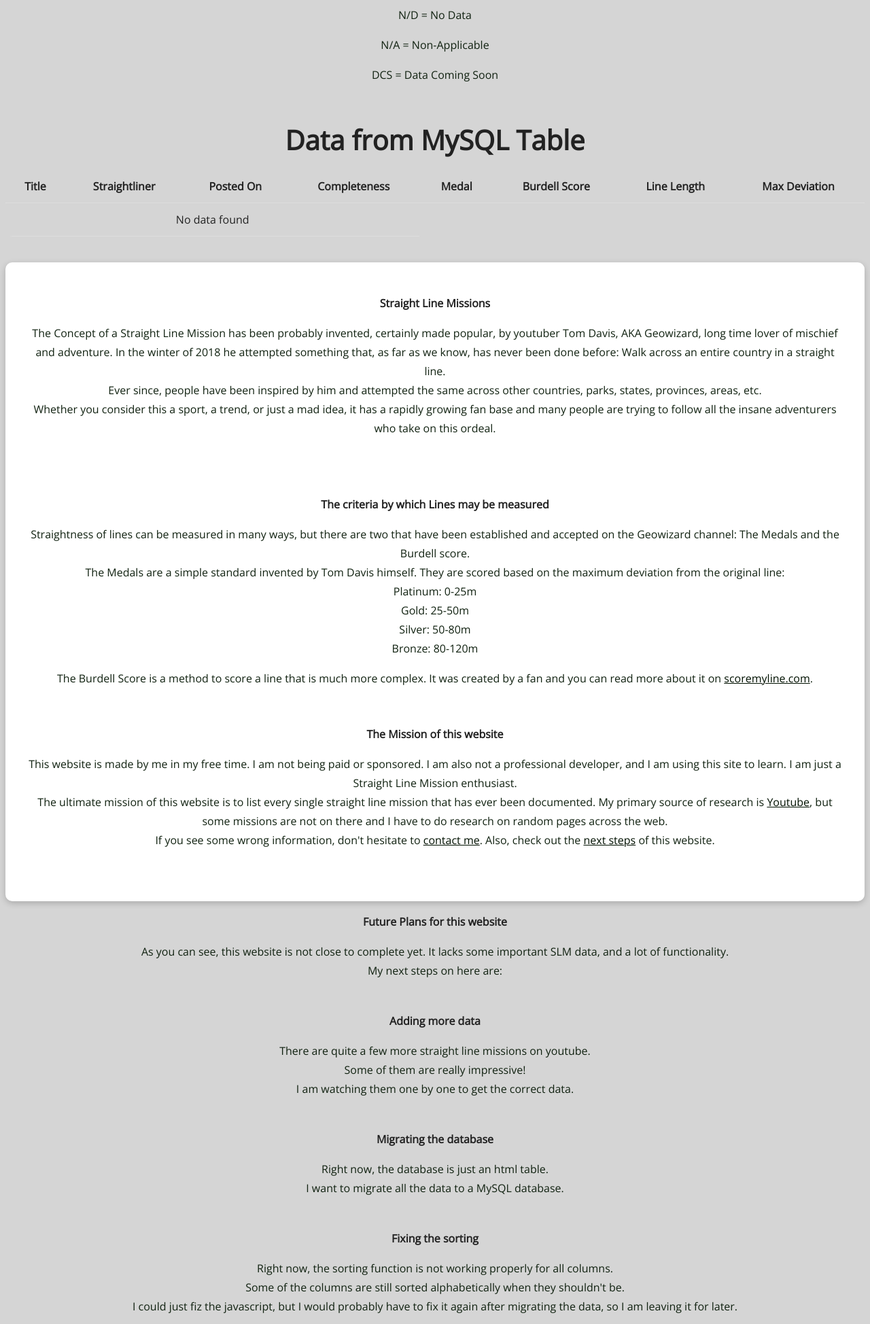
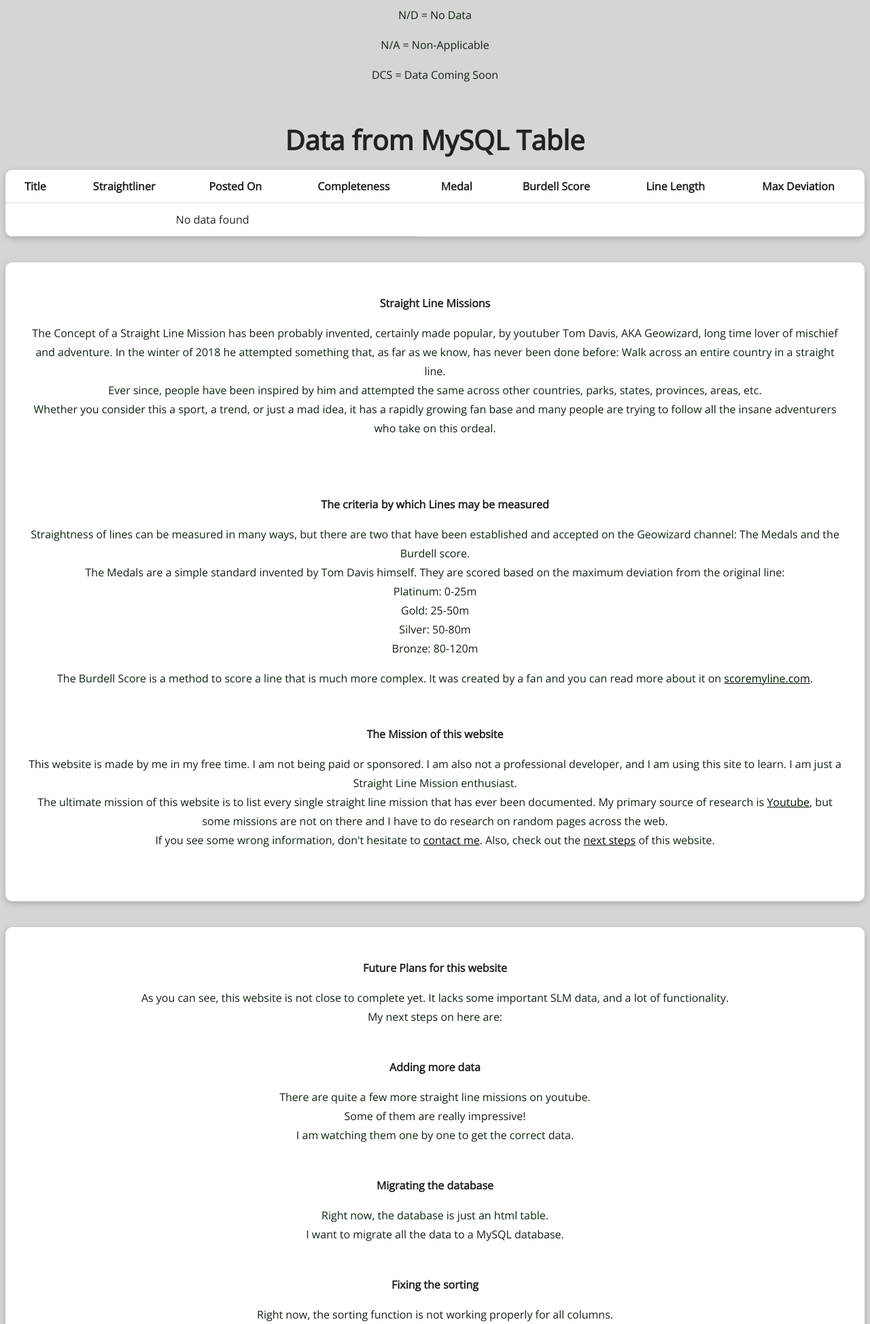
Before and after one commit to SamKry/straightlinewiki, a PHP site: page / in a window 1280 px wide. Shown: the part 389-2337 px from the top of the page at 68% size. Run offline with PHP 8.4, Linux system fonts and the light colour scheme; data that the repository does not hold is empty.

Commit message:
made beautiful containers

```diff
--- a/index.php
+++ b/index.php
@@ -59,7 +59,7 @@ My first idea will be to actually use this index.php and delete this comment.-->
 
     <h1>Data from MySQL Table</h1>
 
-    <table>
+    <table class="container">
 	<tr>
 	    <th>Title</th>
 	    <th>Straightliner</th>
@@ -196,9 +196,9 @@ error_reporting(E_ALL);
     </section>
     <hr>
   </div>
-
+<hr>
   <!--next steps-->
-  <div id="next">
+  <div id="next" class="container">
 	  <h3>Future Plans for this website</h3>
 	  <p>As you can see, this website is not close to complete yet. It lacks some important SLM data, and a lot of functionality.<br>My next steps on here are:</p>
 	  <hr>
@@ -226,9 +226,9 @@ error_reporting(E_ALL);
 	  <b>Asking people for help</b>
 	  <p>Maintaining the integrity of all the gathered data is more then I can just do in my free time.<br>For now, if you want to get in contact with me, you can email me at mail@simonjoel.com<br>Please note that I am not a professional.<br>I am just a random guy with a job and a life, making this site in my free time because I admire the people who go out and do straight line missions.</p>
   </div>
-
+<hr>
   <!--contacts-->
-  <div id="contact">
+  <div id="contact" class="container">
     <h3>Contact</h3>
     <p>For now, you can use this email address to contact me: mail@simonjoel.com</p>
   </div>
```
